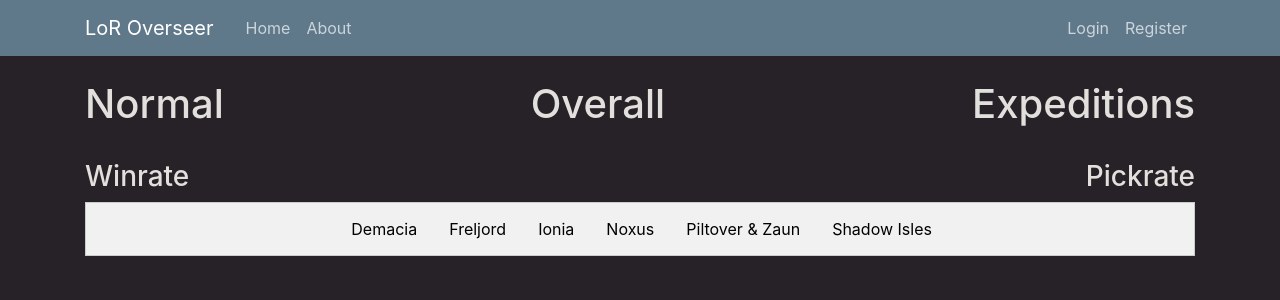
After one commit to sjuery/LoROverseer, a Django app: page /stats/expeditions in a window 1280 px wide. The commit adds this page. Shown: the top 300 px of the page. Run offline with Django 3.2, Linux system fonts and the light colour scheme; data that the repository does not hold is empty; some libraries are stand-ins or nearby versions.

Commit message:
Modified the winrate structure and seperated the normal and expedition game modes

```diff
--- a/lorOverseer/urls.py
+++ b/lorOverseer/urls.py
@@ -20,28 +20,29 @@
 from django.contrib.auth import views as auth_views
 from users import views as user_views
 from stats import views as stat_views
-from stats.views import StatsListView, StatsDetailView, StatsCreateView, StatsUpdateView, StatsDeleteView, UserGameListView
+from stats.views import StatsDetailView, UserGameListView
 
 urlpatterns = [
-    path('', stat_views.Home, name='stats'),
-    path('stats/games/', StatsListView.as_view(), name='games'),
-    path('stats/games/<int:pk>/', StatsDetailView.as_view(), name='gameDetails'),
+    path('', stat_views.Overall, name='stats'),
+    path('stats/', stat_views.Overall, name='normalStats'),
+    path('stats/normal', stat_views.Normal, name='normalStats'),
+    path('stats/expeditions', stat_views.Expedition, name='expeditionStats'),
+    path('stats/games/', UserGameListView.as_view(), name='games'),
+    path('stats/game/<int:pk>/', StatsDetailView.as_view(), name='gameDetails'),
     path('stats/game/', stat_views.Replay, name='gameDetails'),
-    path('stats/games/create/', StatsCreateView.as_view(), name='gameCreate'),
-    path('stats/games/<int:pk>/update/', StatsUpdateView.as_view(), name='gameUpdate'),
-    path('stats/games/<int:pk>/delete/', StatsDeleteView.as_view(), name='gameDelete'),
     path('about/', stat_views.About, name='about'),
+    path('profile/', UserGameListView.as_view(), name='profile'),
+    #Account Management
     path('register/', user_views.Register, name='register'),
-    path('profile/', UserGameListView.as_view(), name='profile'),
-    path('profile/games/', UserGameListView.as_view(), name='profileGames'),
     path('login/', auth_views.LoginView.as_view(template_name='users/login.html'), name='login'),
     path('logout/', auth_views.LogoutView.as_view(template_name='users/logout.html'), name='logout'),
+    path('admin/', admin.site.urls),
+    #Password Management
     path('passwordReset/', auth_views.PasswordResetView.as_view(template_name='users/passwordReset.html'), name='passwordReset'),
     path('passwordReset/done/', auth_views.PasswordResetDoneView.as_view(template_name='users/passwordResetDone.html'), name='password_reset_done'),
     path('passwordReset/<uidb64>/<token>/', auth_views.PasswordResetConfirmView.as_view(template_name='users/passwordResetConfirm.html'), name='password_reset_confirm'),
     path('passwordReset/complete', auth_views.PasswordResetCompleteView.as_view(template_name='users/passwordResetComplete.html'), name='password_reset_complete'),
     path('addGame/', stat_views.AddData, name='addGame'),
-    path('admin/', admin.site.urls),
 ]
 
 if settings.DEBUG:
--- a/stats/templates/stats/base.html
+++ b/stats/templates/stats/base.html
@@ -22,7 +22,7 @@
     <header class="site-header">
       	<nav class="navbar navbar-expand-md navbar-dark bg-steel fixed-top">
         	<div class="container">
-          		<a class="navbar-brand mr-4" href="{% url 'stats' %}">Stats</a>
+          		<a class="navbar-brand mr-4" href="{% url 'stats' %}">LoR Overseer</a>
           		<button class="navbar-toggler" type="button" data-toggle="collapse" data-target="#navbarToggle" aria-controls="navbarToggle" aria-expanded="false" aria-label="Toggle navigation">
           			<span class="navbar-toggler-icon"></span>
           		</button>
--- /dev/null
+++ b/stats/templates/stats/expedition.html
@@ -0,0 +1,157 @@
+{% extends "stats/base.html" %}
+{% load mathfilters %}
+{% block content %}
+	<!-- Tab links -->
+	<h1 style="text-align: center; float: left">Normal</h1>
+	<h1 style="text-align: center; float: right">Expeditions</h1>
+	<h1 style="text-align: center;">Overall</h1>
+	<br>
+	<h3 style="text-align: left; float: left">Winrate</h1>
+	<h3 style="text-align: right;">Pickrate</h1>
+	<div class="tab">
+		<button class="tablinks" onclick="openRegion(event, 'Demacia')">Demacia</button>
+		<button class="tablinks" onclick="openRegion(event, 'Freljord')">Freljord</button>
+		<button class="tablinks" onclick="openRegion(event, 'Ionia')">Ionia</button>
+		<button class="tablinks" onclick="openRegion(event, 'Noxus')">Noxus</button>
+		<button class="tablinks" onclick="openRegion(event, 'Piltover & Zaun')">Piltover & Zaun</button>
+		<button class="tablinks" onclick="openRegion(event, 'Shadow Isles')">Shadow Isles</button>
+	</div>
+
+
+	<script>
+		function openRegion(evt, regionName) {
+			var i, tabcontent, tablinks;
+			tabcontent = document.getElementsByClassName("tabcontent");
+			for (i = 0; i < tabcontent.length; i++) {
+				tabcontent[i].style.display = "none";
+			}
+			tablinks = document.getElementsByClassName("tablinks");
+			for (i = 0; i < tablinks.length; i++) {
+				tablinks[i].className = tablinks[i].className.replace(" active", "");
+			}
+			document.getElementById(regionName).style.display = "block";
+			evt.currentTarget.className += " active";
+		}
+	</script>
+
+	<!-- Tab content -->
+	<div id="Demacia" class="tabcontent">
+		{% for region in regions %}
+			{% if 'Demacia' in region.name and region.expeditionTotal > 0  %}
+				<div class="skillBox">
+					<p style="text-align: center">{{ region.name }}</p>
+					<div class="skill" style="text-align: center">
+						<div class="winRateLevel" style="width: {{region.expeditionWins|div:region.expeditionTotal|mul:50}}%">
+
+						</div>
+						{% with pickRate=region.expeditionTotal|div:totalGames|mul:50 %}
+						<div class="pickRateLevel" style="width: {{pickRate}}%; margin-left: {{50|sub:pickRate}}%">
+
+						</div>
+						{% endwith %}
+					</div>
+				</div>
+			{% endif %}
+    	{% endfor %}
+	</div>
+
+	<div id="Freljord" class="tabcontent">
+		{% for region in regions %}
+			{% if 'Freljord' in region.name and region.expeditionTotal > 0  %}
+				<div class="skillBox">
+					<p style="text-align: center">{{ region.name }}</p>
+					<div class="skill" style="text-align: center">
+						<div class="winRateLevel" style="width: {{region.expeditionWins|div:region.expeditionTotal|mul:50}}%">
+
+						</div>
+						{% with pickRate=region.expeditionTotal|div:totalGames|mul:50 %}
+						<div class="pickRateLevel" style="width: {{pickRate}}%; margin-left: {{50|sub:pickRate}}%">
+
+						</div>
+						{% endwith %}
+					</div>
+				</div>
+			{% endif %}
+    	{% endfor %}
+	</div>
+
+	<div id="Ionia" class="tabcontent">
+		{% for region in regions %}
+			{% if 'Ionia' in region.name and region.expeditionTotal > 0 %}
+				<div class="skillBox">
+					<p style="text-align: center">{{ region.name }}</p>
+					<div class="skill" style="text-align: center">
+						<div class="winRateLevel" style="width: {{region.expeditionWins|div:region.expeditionTotal|mul:50}}%">
+
+						</div>
+						{% with pickRate=region.expeditionTotal|div:totalGames|mul:50 %}
+						<div class="pickRateLevel" style="width: {{pickRate}}%; margin-left: {{50|sub:pickRate}}%">
+
+						</div>
+						{% endwith %}
+					</div>
+				</div>
+			{% endif %}
+		{% endfor %}
+	</div>
+
+	<div id="Noxus" class="tabcontent">
+		{% for region in regions %}
+			{% if 'Noxus' in region.name and region.expeditionTotal > 0 %}
+				<div class="skillBox">
+					<p style="text-align: center">{{ region.name }}</p>
+					<div class="skill" style="text-align: center">
+						<div class="winRateLevel" style="width: {{region.expeditionWins|div:region.expeditionTotal|mul:50}}%">
+
+						</div>
+						{% with pickRate=region.expeditionTotal|div:totalGames|mul:50 %}
+						<div class="pickRateLevel" style="width: {{pickRate}}%; margin-left: {{50|sub:pickRate}}%">
+
+						</div>
+						{% endwith %}
+					</div>
+				</div>
+			{% endif %}
+		{% endfor %}
+	</div>
+
+	<div id="Piltover & Zaun" class="tabcontent">
+		{% for region in regions %}
+			{% if 'Piltover & Zaun' in region.name and region.expeditionTotal > 0 %}
+				<div class="skillBox">
+					<p style="text-align: center">{{ region.name }}</p>
+					<div class="skill" style="text-align: center">
+						<div class="winRateLevel" style="width: {{region.expeditionWins|div:region.expeditionTotal|mul:50}}%">
+
+						</div>
+						{% with pickRate=region.expeditionTotal|div:totalGames|mul:50 %}
+						<div class="pickRateLevel" style="width: {{pickRate}}%; margin-left: {{50|sub:pickRate}}%">
+
+						</div>
+						{% endwith %}
+					</div>
+				</div>
+			{% endif %}
+		{% endfor %}
+	</div>
+
+	<div id="Shadow Isles" class="tabcontent">
+		{% for region in regions %}
+			{% if 'Shadow Isles' in region.name and region.expeditionTotal > 0 %}
+				<div class="skillBox">
+					<p style="text-align: center">{{ region.name }}</p>
+					<div class="skill" style="text-align: center">
+						<div class="winRateLevel" style="width: {{region.expeditionWins|div:region.expeditionTotal|mul:50}}%">
+
+						</div>
+						{% with pickRate=region.expeditionTotal|div:totalGames|mul:50 %}
+						<div class="pickRateLevel" style="width: {{pickRate}}%; margin-left: {{50|sub:pickRate}}%">
+
+						</div>
+						{% endwith %}
+					</div>
+				</div>
+			{% endif %}
+		{% endfor %}
+	</div>
+{% endblock content %}
--- a/stats/views.py
+++ b/stats/views.py
@@ -12,19 +12,26 @@
 from . models import Game, Region, Deck, Card
 from users.models import Profile
 
-def Home(request):
+def Overall(request):
     totalGames = 0
 
     for region in Region.objects.all():
-        totalGames += region.totalGames
-    return render(request, 'stats/home.html', {'regions': Region.objects.all(), 'totalGames':totalGames})
+        totalGames += region.normalTotal + region.expeditionTotal
+    return render(request, 'stats/overall.html', {'regions': Region.objects.all(), 'totalGames':totalGames})
 
-class StatsListView(ListView):
-    model = Game
-    template_name = 'stats/home.html'
-    context_object_name = 'games'
-    ordering = ['-datePlayed']
-    paginate_by = 5
+def Normal(request):
+    totalGames = 0
+
+    for region in Region.objects.all():
+        totalGames += region.normalTotal
+    return render(request, 'stats/normal.html', {'regions': Region.objects.all(), 'totalGames':totalGames})
+
+def Expedition(request):
+    totalGames = 0
+
+    for region in Region.objects.all():
+        totalGames += region.expeditionTotal
+    return render(request, 'stats/expedition.html', {'regions': Region.objects.all(), 'totalGames':totalGames})
 
 class UserGameListView(ListView):
     model = Game
@@ -41,42 +48,6 @@
     template_name = 'stats/gameDetails.html'
     context_object_name = 'game'
 
-class StatsCreateView(LoginRequiredMixin, CreateView):
-    model = Game
-    fields = ['player', 'opponent']
-    template_name = 'stats/gameCreate.html'
-
-    def form_valid(self, form):
-        form.instance.author = self.request.user
-        return super().form_valid(form)
-
-class StatsUpdateView(LoginRequiredMixin, UserPassesTestMixin, UpdateView):
-    model = Game
-    fields = ['player', 'opponent']
-    template_name = 'stats/gameCreate.html'
-
-    def form_valid(self, form):
-        form.instance.author = self.request.user
-        return super().form_valid(form)
-
-    def test_func(self):
-        game = self.get_object()
-        if self.request.user == game.user:
-            return True
-        return True
-
-class StatsDeleteView(LoginRequiredMixin, UserPassesTestMixin, DeleteView):
-    model = Game
-    template_name = 'stats/gameDelete.html'
-    context_object_name = 'game'
-    success_url = '/'
-
-    def test_func(self):
-        game = self.get_object()
-        if self.request.user == game.user:
-            return True
-        return True
-
 @csrf_exempt
 def AddData(request):
     if request.method == 'POST':
@@ -88,53 +59,59 @@
             replay = replayForm.cleaned_data.get('replay')
             secretKey = dataForm.cleaned_data.get('secretKey')
             win = dataForm.cleaned_data.get('win')
+            gameMode = dataForm.cleaned_data.get('gameMode')
             data = json.loads(replay)
             dataForm.instance.user = Profile.objects.get(secretKey=secretKey).user
             newPost = dataForm.save()
             #Region
             try:
                 region = Region.objects.get(name=newPost.regions)
-                if win:
-                    region.wins += 1
+                if gameMode == 'Normal':
+                    if win:
+                        region.normalWins += 1
+                    region.normalTotal += 1
                 else:
-                    region.losses += 1
-                region.totalGames += 1
+                    if win:
+                        region.expeditionWins += 1
+                    region.expeditionTotal += 1
             except:
                 if win:
-                    region = Region(name=newPost.regions, wins=1, losses=0, totalGames=1)
-                else:
-                    region = Region(name=newPost.regions, wins=0, losses=1, totalGames=1)
-            print(newPost.regions)
+                    if gameMode == 'Normal':
+                        region = Region(name=newPost.regions, normalWins=1, totalWins=1, expeditionWins=0, expeditionTotal=0)
+                    else:
+                        region = Region(name=newPost.regions, normalWins=0, totalWins=0, expeditionWins=1, expeditionTotal=1)
             region.save()
             #Decks
             try:
                 deck = Deck.objects.get(code=newPost.deckCode)
                 if win:
                     deck.wins += 1
-                else:
-                    deck.losses += 1
                 deck.totalGames += 1
             except:
                 if win:
-                    deck = Deck(code=newPost.deckCode, wins=1, losses=0, totalGames=1)
+                    deck = Deck(code=newPost.deckCode, wins=1, totalGames=1)
                 else:
-                    deck = Deck(code=newPost.deckCode, wins=0, losses=1, totalGames=1)
+                    deck = Deck(code=newPost.deckCode, wins=0, totalGames=1)
             deck.save()
             #Cards
             unpackedDeck = LoRDeck.from_deckcode(newPost.deckCode)
             for card in list(unpackedDeck):
                 try:
                     newCard = Card.objects.get(id=card[2:])
-                    if win:
-                        newCard.wins += 1
+                    if gameMode == 'Normal':
+                        if win:
+                            newCard.normalWins += 1
+                        newCard.normalTotal += 1
                     else:
-                        newCard.losses += 1
-                    newCard.totalGames += 1
+                        if win:
+                            newCard.expeditionWins += 1
+                        newCard.expeditionTotal += 1
                 except:
                     if win:
-                        newCard = Card(id=card[2:], wins=1, losses=0, totalGames=1)
-                    else:
-                        newCard = Card(id=card[2:], wins=0, losses=1, totalGames=1)
+                        if gameMode == 'Normal':
+                            newCard = Card(id=card[2:], normalWins=1, totalWins=1, expeditionWins=0, expeditionTotal=0)
+                        else:
+                            newCard = Card(id=card[2:], normalWins=0, totalWins=0, expeditionWins=1, expeditionTotal=1)
                 newCard.save()
             with storage.open(f'replayData/{newPost.pk}.json', 'w') as f:
                 json.dump(data, f)
```
Also changed, not shown: stats/models.py (+8 -7 lines), stats/templates/stats/normal.html (renamed from stats/templates/stats/home.html, +22 -19 lines), stats/templates/stats/overall.html (added, +169 -0 lines), stats/migrations/0009_auto_20191121_1130.py (added), stats/migrations/0010_auto_20191121_1404.py (added).
